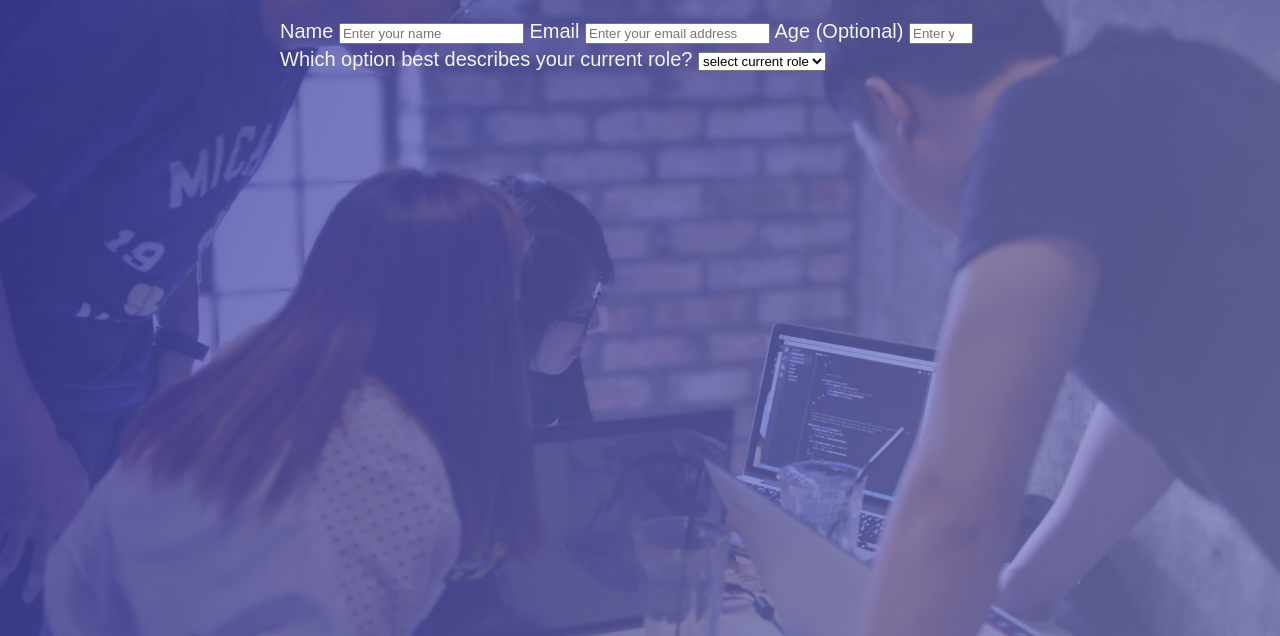
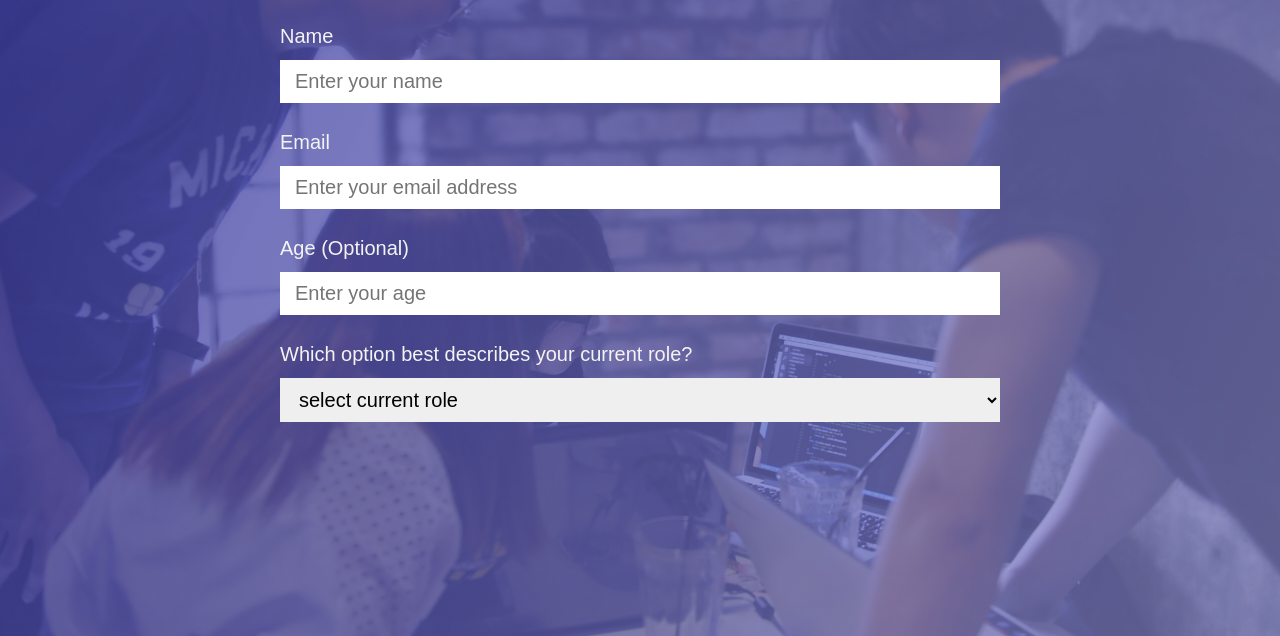
Before and after one commit to Timbar09/AlphonsineMiles-Microverse-Survey-form-, a plain HTML site: page index.html in a window 1280 px wide. Shown: the part 164-800 px from the top of the page. Drawn offline with Linux system fonts and the light colour scheme.

Commit message:
update form css

```diff
--- a/style.css
+++ b/style.css
@@ -81,3 +81,33 @@ p {
   background-color: var(--darkblue);
   border-radius: 3px;
 }
+label,
+input,
+select,
+option,
+textarea {
+  font-size: var(--fz-sm);
+  display: block;
+  width: 100%;
+  margin-top: 10px;
+  border: none;
+}
+
+@media (min-width: 620px) {
+  label,
+  input,
+  select,
+  option,
+  textarea {
+    font-size: var(--fz-med);
+  }
+}
+
+label {
+  margin-top: 25px;
+}
+
+.textbox {
+  padding: 10px 15px;
+  border-radius: var(--radius);
+}
```
